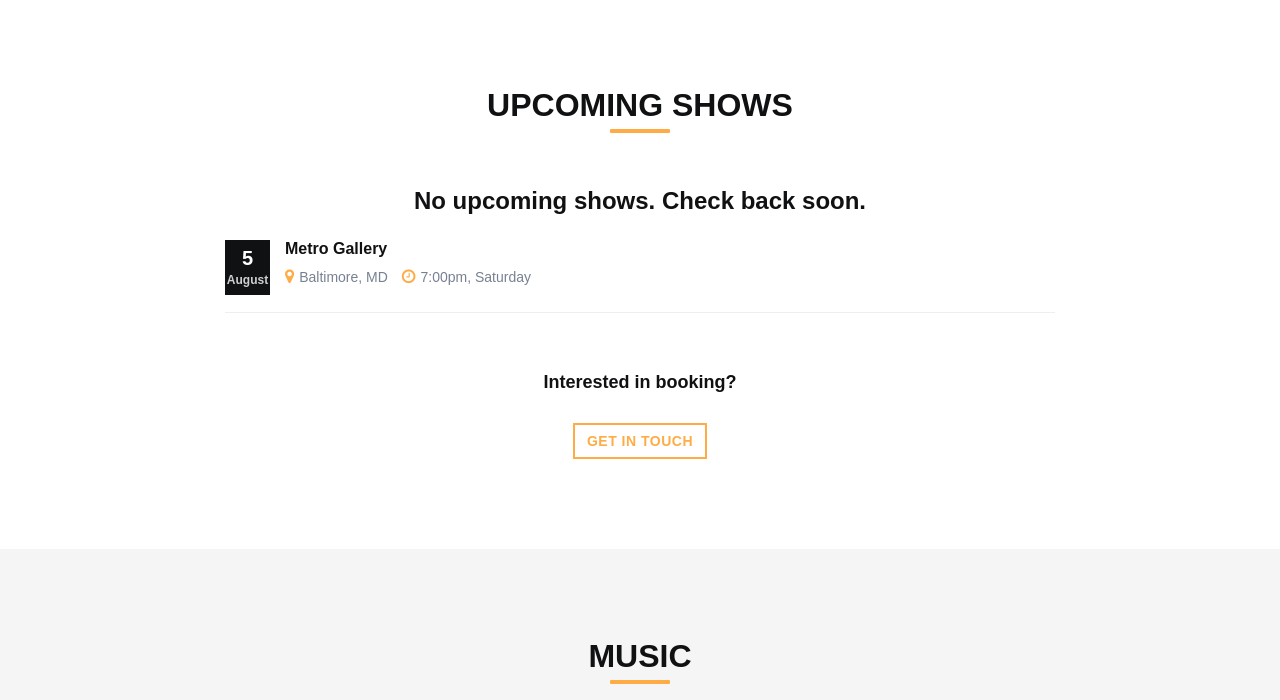
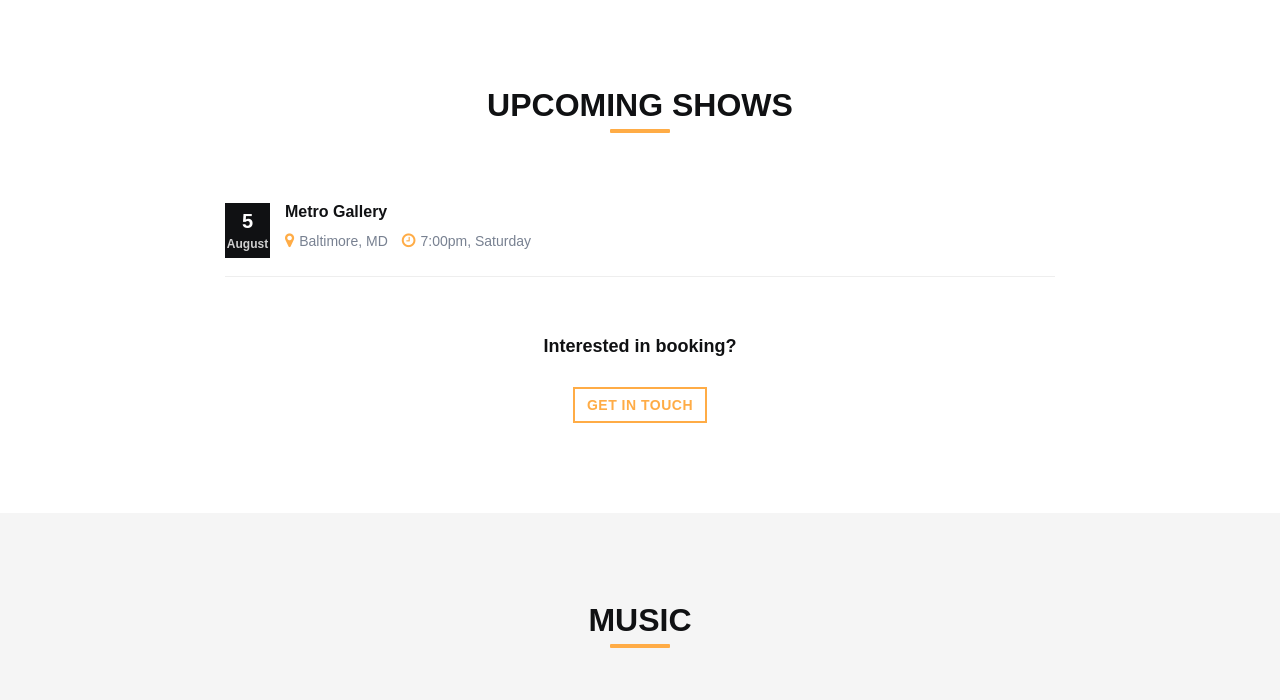
Before and after one commit to tbolt/youalreadyknow-site, a plain HTML site: page index.html in a window 1280 px wide. Shown: the part 802-1502 px from the top of the page. Drawn offline with Linux system fonts and the light colour scheme; grey boxes are pictures that could not be loaded; a web font is replaced by a local one.

Commit message:
turn off no shows

```diff
--- a/index.html
+++ b/index.html
@@ -129,9 +129,9 @@
     <section id="gigs" class="gigs-section section">
         <div class="container">
             <h2 class="section-title text-center">Upcoming Shows</h2>
-            <div class="gigs-container no-shows">
+<!--             <div class="gigs-container no-shows">
             <h3 style="text-align: center">No upcoming shows. Check back soon.</h3>
-            </div>
+            </div> -->
              <div class="gigs-container">
                 <div class="item">
                     <div class="date-label">
```
